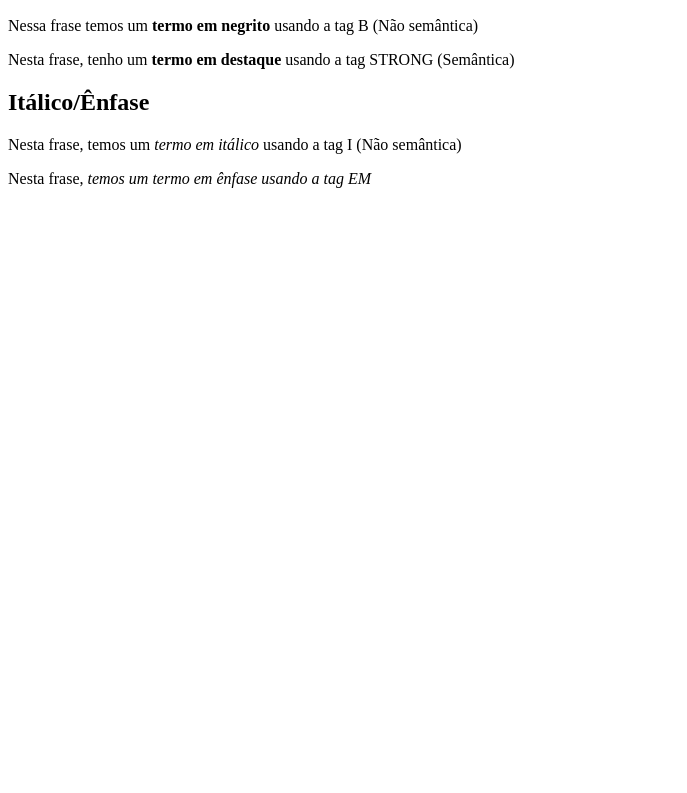
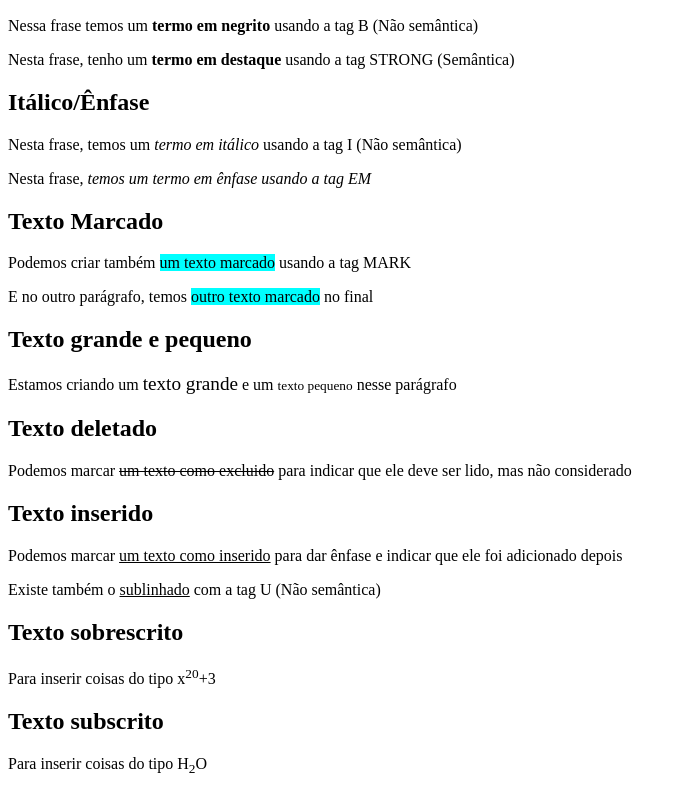
Before and after one commit to San2855/Curso_HTML-CSS, a plain HTML site: page Exercicios/Ex007/index.html in a window 1280 px wide. Shown: the part 110-903 px from the top of the page, without its empty margins (0-687 px from the left). Before the commit the page ends 800 px from the top, so only its background shows below. Drawn offline with Linux system fonts and the light colour scheme.

Commit message:
Estudo de tags para formatação de texto

```diff
--- a/Exercicios/Ex007/index.html
+++ b/Exercicios/Ex007/index.html
@@ -5,6 +5,11 @@
   <meta http-equiv="X-UA-Compatible" content="IE=edge">
   <meta name="viewport" content="width=device-width, initial-scale=1.0">
   <title>Formatação de texto</title>
+  <style>
+    mark{
+      background-color: aqua;
+    }
+  </style>
 </head>
 <body>
   <h1>Principais formatações</h1>
@@ -14,5 +19,19 @@
   <h2>Itálico/Ênfase</h2>
   <p>Nesta frase, temos um <i>termo em itálico</i> usando a tag I (Não semântica)</p>
   <p>Nesta frase, <em>temos um termo em ênfase usando a tag EM</em></p>
+  <h2>Texto Marcado</h2>
+  <p>Podemos criar também <mark>um texto marcado</mark> usando a tag MARK</p>
+  <p>E no outro parágrafo, temos <mark>outro texto marcado</mark> no final</p>
+  <h2>Texto grande e pequeno</h2>
+  <p>Estamos criando um <big>texto grande</big> e um <small>texto pequeno</small> nesse parágrafo</p>
+  <h2>Texto deletado</h2>
+  <p>Podemos marcar <del>um texto como excluido</del> para indicar que ele deve ser lido, mas não considerado</p>
+  <h2>Texto inserido</h2>
+  <p>Podemos marcar <ins>um texto como inserido</ins> para dar ênfase e indicar que ele foi adicionado depois</p>
+  <p>Existe também o <u>sublinhado</u> com a tag U (Não semântica)</p>
+  <h2>Texto sobrescrito</h2>
+  <p>Para inserir coisas do tipo x<sup>20</sup>+3</p>
+  <h2>Texto subscrito</h2>
+  <p>Para inserir coisas do tipo H<sub>2</sub>O</p>
 </body>
 </html>
```
Also changed, not shown: Exercicios/Ex008/index.html (added).
